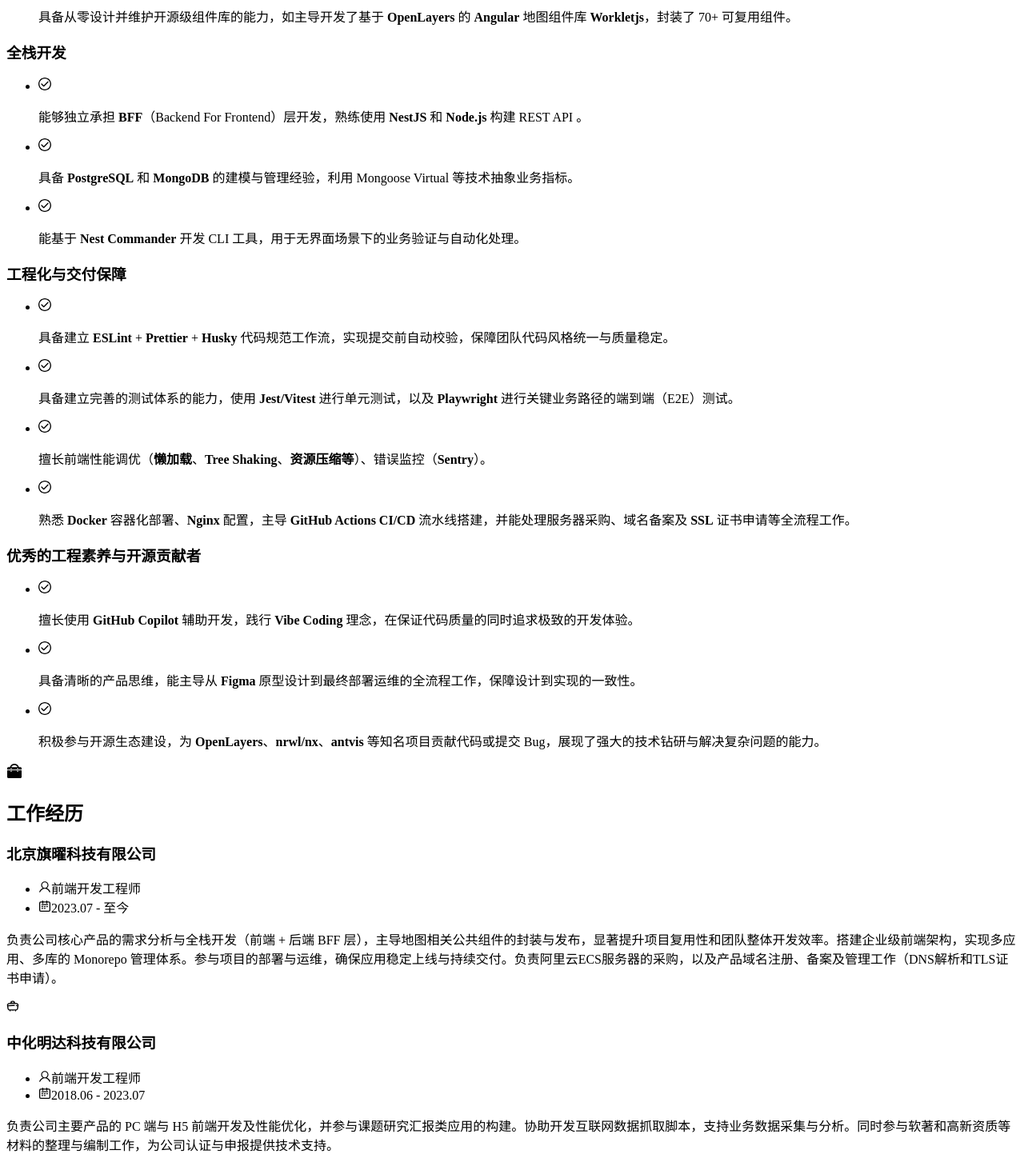
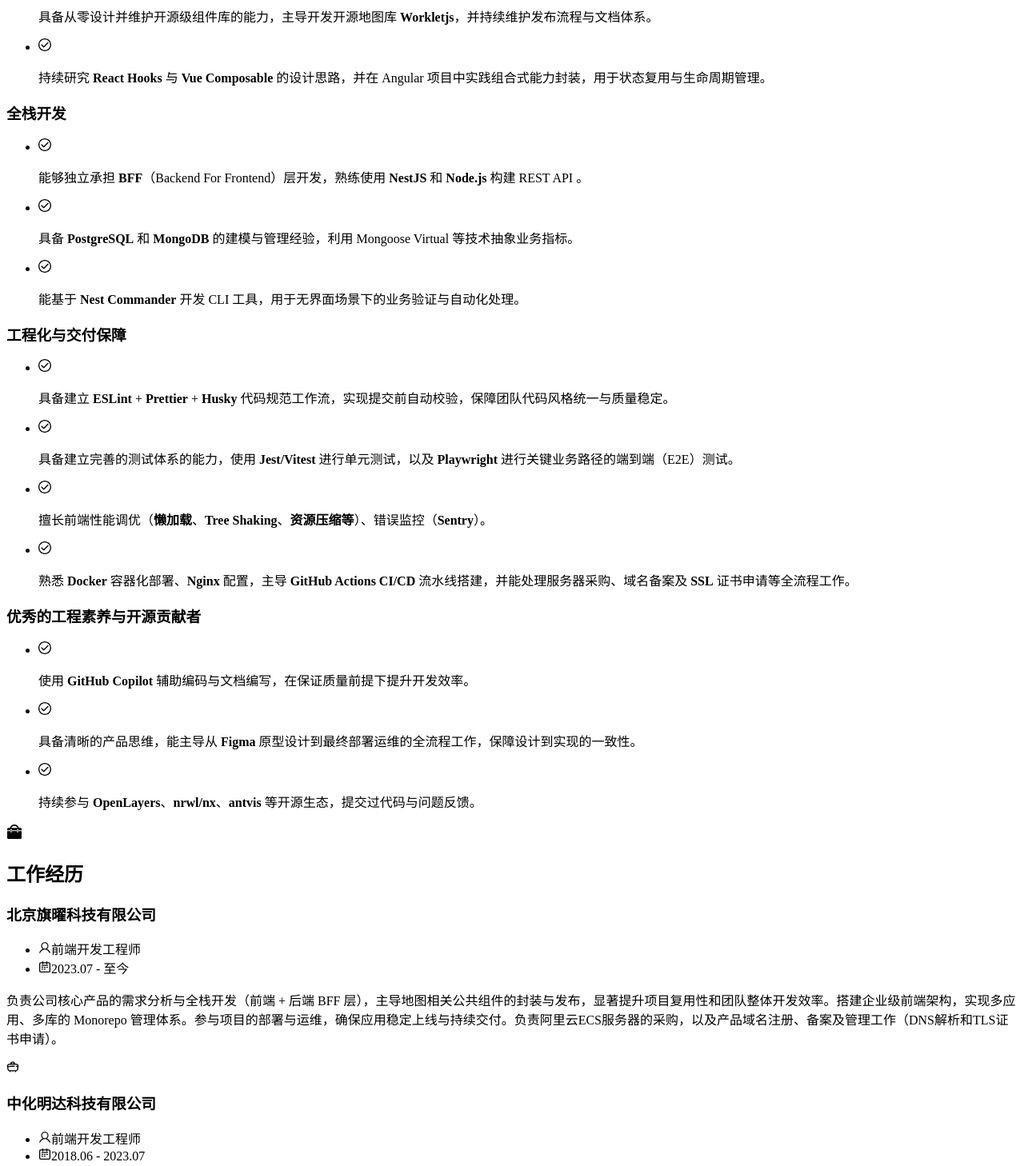
Before and after one commit to Jonnytoshen/resume, a Vue app: page / in a window 1280 px wide. Shown: the part 880-2338 px from the top of the page at 80% size. Built offline with nearby package versions, Linux system fonts and the light colour scheme; the HTML template or start-up script is replaced by a standard one.

Commit message:
feat: update job descriptions and enhance project details in config

```diff
--- a/src/config.ts
+++ b/src/config.ts
@@ -24,7 +24,8 @@
       '擅长使用 **Nx** 工具链搭建企业级 **Monorepo** 管理体系，实现多应用与多库的代码共享与边界管理，以及擅长模块化、组件化开发，推动代码复用与团队协作效率提升。',
       '熟练使用 **Ant Design for Angular**、**Angular Material**、**ECharts**、**D3.js**、**DeckGL**，实现数据驱动型可视化与大屏交互。',
       '深入 **OpenLayers** 与 **Cesium**，具备二维/三维地图集成、空间分析、高性能渲染与业务图层抽象能力。',
-      '具备从零设计并维护开源级组件库的能力，如主导开发了基于 **OpenLayers** 的 **Angular** 地图组件库 **Workletjs**，封装了 70+ 可复用组件。',
+      '具备从零设计并维护开源级组件库的能力，主导开发开源地图库 **Workletjs**，并持续维护发布流程与文档体系。',
+      '持续研究 **React Hooks** 与 **Vue Composable** 的设计思路，并在 Angular 项目中实践组合式能力封装，用于状态复用与生命周期管理。',
     ],
   },
   {
@@ -47,9 +48,9 @@
   {
     field: '优秀的工程素养与开源贡献者',
     items: [
-      '擅长使用 **GitHub Copilot** 辅助开发，践行 **Vibe Coding** 理念，在保证代码质量的同时追求极致的开发体验。',
+      '使用 **GitHub Copilot** 辅助编码与文档编写，在保证质量前提下提升开发效率。',
       '具备清晰的产品思维，能主导从 **Figma** 原型设计到最终部署运维的全流程工作，保障设计到实现的一致性。',
-      '积极参与开源生态建设，为 **OpenLayers**、**nrwl/nx**、**antvis** 等知名项目贡献代码或提交 Bug，展现了强大的技术钻研与解决复杂问题的能力。',
+      '持续参与 **OpenLayers**、**nrwl/nx**、**antvis** 等开源生态，提交过代码与问题反馈。',
     ],
   },
 ]
@@ -67,48 +68,40 @@
     period: '2018.06 - 2023.07',
     job: '前端开发工程师',
     description:
-      '负责公司主要产品的 PC 端与 H5 前端开发及性能优化，并参与课题研究汇报类应用的构建。协助开发互联网数据抓取脚本，支持业务数据采集与分析。同时参与软著和高新资质等材料的整理与编制工作，为公司认证与申报提供技术支持。',
+      '负责公司核心产品的 PC 端及 H5 前端开发与性能优化，并参与课题研究汇报类应用的构建；协助开发互联网数据抓取脚本，支撑业务数据的采集与分析；同时参与软件著作权、高新技术企业资质等申报材料的整理与编制工作，为公司的资质认证与项目申报提供技术支持。',
   },
   {
     company: '北京中盈安信技术服务股份有限公司',
     period: '2016.06 - 2018.05',
     job: '前端开发工程师',
     description:
-      '参与 InSAR 数据平台的前端研发工作，构建基于 Gulp 的前端脚手架，提升工程化效率；参与前端技术选型与经验总结，并为其他团队提供前端技术支援。',
+      '参与 InSAR 数据平台的前端研发，搭建基于 Gulp 的前端脚手架，有效提升工程化效率；负责“外业调查助手（NativeScript）”项目的开发与迭代维护；参与前端技术选型与经验总结，并为其他团队提供前端技术支持。',
   },
 ]
 
 export const projects = [
   {
     id: 1,
-    name: 'Workletjs - Angular地图组件库',
-    role: '创始人 & 核心维护者',
+    name: 'Workletjs（开源 Angular 地图库）',
+    role: '项目发起人 & 核心维护者',
     period: '2025.10 - 至今',
     description:
-      '主导设计并开发了 Workletjs，一个基于 OpenLayers 的 Angular 地图组件库，致力于提供与 OpenLayers 无缝集成的地图解决方案。通过封装 70+ 可复用组件，显著降低交互式地图应用的开发门槛与复杂度。',
+      '主导设计并开发了 Workletjs，一个基于 OpenLayers 的 Angular 地图组件库，致力于提供与 OpenLayers 无缝集成的地图解决方案。通过封装 90+ 可复用组件，显著降低交互式地图应用的开发门槛与复杂度。',
     link: 'https://workletjs.github.io/',
     techStack: [
-      'Typescript',
-      'Angular',
-      'Angular Material',
-      'Tailwind CSS',
-      'OpenLayers',
-      'Nx Monorepo',
-      'ESLint',
-      'Prettier',
-      'Vitest',
+      'Typescript', 'Angular', 'OpenLayers', 'Tailwind CSS', 'Nx Monorepo', 'Vitest', 'GitHub Actions', 'pnpm'
     ],
     responsibilities: [
-      '采用 Nx Monorepo 统一管理核心库、文档站点及示例应用，优化模块依赖与项目协作结构。',
-      '设计并实现覆盖地图、图层、交互、控件等模块的组件体系，支持高度定制化地图功能。',
-      '基于 Angular Signal 实现响应式状态驱动，将 OpenLayers 的命令式操作转换为声明式组件，使地图状态管理更直观，并依托 Signal 的细粒度更新优化渲染性能。',
-      '集成 ESLint + Prettier 保障代码质量与风格统一，引入 Vitest 作为单元测试框架，确保组件稳定性。',
+      '主导从 0 到 1 搭建企业级地图组件库，基于 Nx Monorepo 设计多包架构，沉淀 90+ 可独立发布的模块入口，支持按需引入与规模化扩展。',
+      '借鉴 React Hooks 与 Vue Composable 思想，抽象 useXxxHostRef 组合式宿主能力层，统一处理 Map/LayerGroup/OverviewMap 等多层级挂载关系，显著降低组件耦合与扩展成本。',
+      '建立声明式 Angular 组件与命令式 OpenLayers 对象的桥接机制，通过渲染后初始化、微任务挂载、生命周期清理与事件解绑策略，保障动态装配场景下的稳定性和资源安全。',
+      '构建端到端工程质量体系：92 个单元测试覆盖核心模块，PR 阶段执行 Lint/Test/Build 质量门禁并接入 CodeQL 安全扫描，持续提升可维护性和交付可靠性。',
+      '打通开源发布链路：实现基于 Tag 的 npm 自动发布（OIDC Trusted Publishing）与文档站 latest/preview/version 多环境部署，形成持续发布机制。',
       '利用 GitHub Copilot 根据组件逻辑快速生成单元测试，对生成的单元测试代码进行审查。以及使用其辅助编写项目及组件文档。',
       '基于 NgDoc 构建项目文档站点，结合 Angular Material 与 Tailwind CSS 实现响应式 UI 与现代化交互体验。',
-      '搭建 GitHub Actions CI/CD 流水线，自动化实现代码检查、构建与部署（发布）流程，提升开发效率与交付质量。',
     ],
     highlights: [
-      '从零完成项目架构设计与核心代码开发，推动项目快速迭代并形成完整组件生态。',
+      '引入 React Hooks/Vue Composable 的核心思想（组合式能力抽象、生命周期副作用管理、响应式状态同步）。',
       '通过模块化、文档化与自动化工程实践，为后续社区贡献与项目扩展奠定可持续维护基础。',
       '探索前端 GIS 与 Angular 深度集成方案，为复杂业务场景下的地图可视化提供开源技术选项。',
     ],
@@ -121,24 +114,18 @@
     description:
       '羲和自动报告系统是一套面向新能源发电项目的自动化、辅助编写报告平台，覆盖风电与光伏项目前期分析、指标计算与标准化报告生成流程，通过前后端协同与模板化机制显著提升报告编制效率与一致性。',
     techStack: [
-      'Nx Monorepo',
-      'Angular',
-      'NgRx',
-      'Ant Design for Angular',
-      'NestJS',
-      'Nest Commander',
-      'MongoDB',
-      'Mongoose',
-      'ECharts',
+      'Nx Monorepo', 'Angular', 'NgRx', 'Ant Design for Angular', 'NestJS', 'Nest Commander', 'MongoDB', 'ECharts'
     ],
     responsibilities: [
       '基于 Nx 构建前后端统一的 Monorepo 工程结构，集中管理 Angular 前端应用、NestJS 后端服务、CLI 工具及共享业务库，明确应用（Apps）与领域库（Libs）的边界，提升多项目协作效率与代码可维护性。',
       '以 Angular 作为核心前端框架，结合 NgRx 构建可预测的状态管理模型，使用 Ant Design for Angular 搭建高度一致的业务 UI 体系，支撑复杂参数配置、数据录入与报告生成流程。',
       '负责自动报告系统 Web 端核心功能的设计与实现，包括项目参数录入、数据校验、指标结果展示、模板选择与报告生成流程引导，确保复杂业务场景下的良好可用性与可扩展性。',
-      '基于 Nest Commander 开发“集中式风电项目自动报告”CLI 工具，并将其作为 Nx Monorepo 中的独立应用，与 Web 端共享核心业务逻辑与数据模型，用于验证自动报告业务在无界面场景下的可行性。',
-      '推动 ECharts SSR 在NestJS服务中的集成，通过Monorepo的共享类型定义确保前后端数据模型一致性。',
+      '基于 Nest Commander 开发“集中式风电项目自动报告”的 CLI 工具，并将其作为 Nx Monorepo 中的独立应用，与 Web 端共享核心业务逻辑与数据模型，用于验证自动报告业务在无界面场景下的可行性。',
+      '推动 ECharts SSR 在 NestJS 服务中的集成，通过 Monorepo 的共享类型定义确保前后端数据模型一致性。',
       '参与制定多类型报告模板及其语法规则，设计模板版本管理规范；在前端实现模板管理与配置界面，支持模板迭代与历史报告回溯。',
       '基于 NestJS + MongoDB 构建自动报告系统后台服务，部分计算模型通过 mongoose virtual 属性抽象为业务指标；前端专注于数据指标展示，形成清晰的前后端职责边界。',
+      '参与基于 Docker Compose 的部署流程落地，协同完成前端应用与 NestJS 服务的镜像构建和服务编排。',
+      '参与维护 Docker Compose 配置与环境变量，支持版本发布、环境一致性校验和部署问题排查。',
     ],
     highlights: [
       '通过自动化数据整合与模板化生成机制，将风电/光伏项目前期报告编制流程由人工撰写转为配置驱动，报告生成效率提升 60%+，显著降低重复性人力成本。',
@@ -153,19 +140,7 @@
     description:
       '“羲和前期评估系统”是一款服务于新能源项目前期开发的全链路评估与辅助决策平台。系统通过整合中尺度气象数据与高分辨率地形数据，实现对风资源分布、发电潜力及收益率的精准量化分析，帮助客户快速判断场址开发价值，提升项目决策效率与科学性。',
     techStack: [
-      'Typescript',
-      'Angular',
-      'Angular Material',
-      'Ant Design for Angular',
-      'NgRx',
-      'OpenLayers',
-      'ECharts',
-      'NestJS',
-      'MongoDB',
-      'Nx monorepo',
-      'ESLint',
-      'Prettier',
-      'Playwright',
+      'Typescript', 'Angular', 'Angular Material', 'NgRx', 'OpenLayers', 'ECharts', 'NestJS', 'MongoDB', 'Nx monorepo', 'Playwright', 'Docker'
     ],
     responsibilities: [
       '负责新能源项目前期开发的资源评估与辅助决策系统前端架构设计与核心功能开发。',
@@ -175,9 +150,10 @@
       '使用 ECharts 对气象资源、统计指标进行分析与可视化展示，支持多维度对比与趋势分析。',
       '主导设计并落地前端 可复用组件库（表单控件、数据展示组件等），减少重复代码约 30%，显著提升开发效率与代码一致性。',
       '参与并主导部分后端能力建设，基于 NestJS + MongoDB 开发项目信息与配置参数管理服务，并通过聚合 Python 等语言实现的后端服务，为前端提供更贴合业务的接口，降低前端逻辑复杂度、提升响应速度与用户体验。',
-      '建立前端测试体系，使用 Jest 编写单元测试，核心模块覆盖率约 30%；使用 Playwright 完成关键业务路径的端到端测试，保障核心流程稳定性。',
-      '针对 H5 场景进行性能专项优化，通过 路由懒加载、Tree Shaking、关键 CSS 内联、资源压缩（Gzip） 等手段，将首屏加载时间从 12s 优化至约 3s。',
-      '主导前端应用与 Sentry 的集成，建立实时错误监控与告警机制；通过分析错误堆栈与用户会话，将生产环境关键问题的平均定位与修复时间缩短 60%，用户侧未捕获异常数量季度环比下降 40%。',
+      '在核心模块使用 Jest 覆盖单元测试，并通过 Playwright 覆盖关键业务路径。',
+      '通过懒加载、关键 CSS 内联与资源压缩，将 H5 首屏加载时间从 12s 优化到约 3s。',
+      '主导前端应用与 Sentry 的集成，建立实时错误监控与告警机制。接入 Sentry 后，生产问题定位效率提升，线上异常趋势明显下降。',
+      '配合团队使用 Docker Compose 搭建部署环境，主要参与前端相关容器配置与联调支持。参与部署流程中的配置维护与上线验证，协助排查环境问题。',
     ],
     highlights: [
       '成功交付具备气象数据分析、地图可视化、财务概算与辅助决策能力的一体化评估系统，支持新能源项目前期快速评估与科学决策。',
@@ -193,14 +169,7 @@
     description:
       '新能源协作平台是一个面向新能源项目（风电、光伏等）开发选址、空间分析和项目管理的综合协作系统，为新能源项目开发提供全流程的数字化支持。',
     techStack: [
-      'Angular',
-      'Ant Design for Angular',
-      'OpenLayers',
-      'NestJS',
-      'TypeORM',
-      'PostgreSQL',
-      'Keycloak',
-      'Turf.js',
+      'Angular', 'Ant Design for Angular', 'OpenLayers', 'NestJS', 'TypeORM', 'PostgreSQL', 'Keycloak', 'Turf.js'
     ],
     responsibilities: [
       '基于 Angular 搭建前端应用架构，使用 Ant Design for Angular 构建统一、可复用的业务 UI 组件，负责项目管理、地图工作空间及坐标工具模块的核心开发。',
@@ -245,14 +214,7 @@
     description:
       '面向新能源项目规划管理的综合可视化服务平台，围绕风电、光伏新能源资源分布、统计分析需求，构建集地图、图表与大屏展示于一体的可视化应用，为区域新能源开发与管理提供数据支撑。',
     techStack: [
-      'Angular',
-      'TypeScript',
-      'RxJS',
-      'OpenLayers',
-      'ECharts',
-      'D3.js',
-      'DeckGL',
-      'Webpack',
+      'Angular', 'TypeScript', 'RxJS', 'OpenLayers', 'ECharts', 'D3', 'DeckGL', 'Webpack'
     ],
     responsibilities: [
       '使用 Figma 进行可交互原型与 UI 设计，参与大屏布局、交互流程及组件规范制定，保障设计到实现的一致性。针对新能源数据展示场景，设计适配大屏的地图 + 图表联动交互方案。',
@@ -267,7 +229,29 @@
     highlights: [
       '成功整合多个可视化库（OpenLayers、ECharts、D3.js、DeckGL），形成统一的技术栈。',
       '攻克大规模地理数据在前端加载速度的性能瓶颈，显著提升十万级数据量下的交互流畅度。',
-      '创新性应用COG瓦片金字塔技术，解决传统GeoTIFF文件加载缓慢的问题。',
+      '创新性应用 COG 瓦片金字塔技术，解决传统 GeoTIFF 文件加载缓慢的问题。',
+    ],
+  },
+  {
+    id: 7,
+    name: '外业调查助手（APP）',
+    role: '核心开发人员',
+    period: '2017.10 - 2018.05',
+    description:
+      '针对地质灾害巡检场景开发的 App，旨在解决野外环境下高精度轨迹采集与复杂表单录入的痛点。',
+    techStack: ['NativeScript', 'Angular', 'TypeScript', '高德地图 SDK（原生封装）', '科大讯飞语音转文字 SDK'],
+    responsibilities: [
+      '从 0 到 1 使用 NativeScript CLI (tns) 搭建 Angular 技术栈的跨平台移动应用，完成项目初始化、工程配置与基础架构。',
+      '基于高德地图原生 SDK 封装 NativeScript 插件，实现 AMapView 组件基础属性绑定与常用事件桥接，满足外业巡线地图展示与交互需求。',
+      '设计巡线路线上报模块，通过轨迹点抽稀算法减少冗余节点，实测网络传输与本地存储数据量降低 50% 以上，有效节省带宽与存储资源。',
+      '针对崩塌、滑坡、泥石流等不同地质灾害类型，分别设计对应的动态上报表单，简化填报路径与交互层级，提升外业人员数据采集效率。',
+      '集成科大讯飞语音转文字 SDK，支持在表单文本字段中通过语音输入快速完成长文本录入，改善外业场景下的文字输入体验。',
+      '调用设备原生相机实现现场照片拍摄功能，并在上传前对图片进行前端压缩处理，在保证可识别度的前提下进一步降低带宽占用。',
+    ],
+    highlights: [
+      '轨迹数据经抽稀处理后传输量与存储占用降低 50% 以上，有效节省野外弱网环境下的带宽与存储成本。',
+      '差异化灾害表单设计简化填报路径，结合语音转文字输入，显著提升外业人员数据采集与长文本录入效率。',
+      '现场照片前端压缩上传机制，在保证可用画质的前提下进一步减少网络开销。',
     ],
   },
 ]
@@ -288,7 +272,7 @@
   },
   {
     name: 'PR & issues',
-    description: '为 OpenLayers、nrwl/nx、antvis 等知名开源项目贡献代码或提交 Bug。',
+    description: '持续参与 OpenLayers、nrwl/nx、antvis 等开源生态，提交过代码与问题反馈。',
     url: 'https://github.com/pulls?q=author:Jonnytoshen',
   },
 ]
@@ -296,7 +280,7 @@
 export const educations = [
   {
     school: '成都电子科技大学',
-    period: '2012 - 2014',
+    period: '2012.03 - 2014.06',
     degree: '大专',
     major: '计算机应用技术',
   },
```
Also changed, not shown: 1 other file (tests, documents, lock files or other folders).
